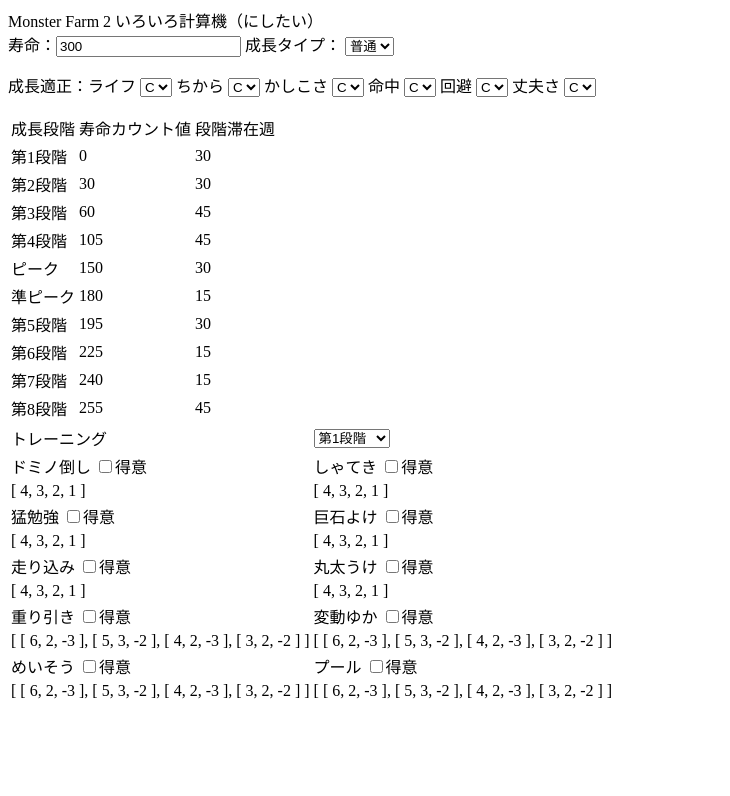
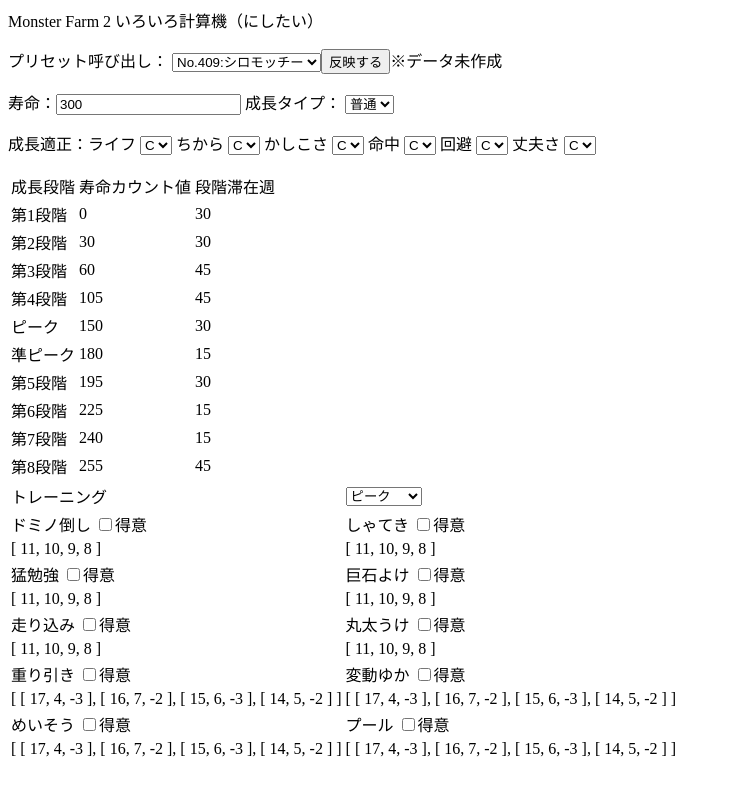
Before and after one commit to miihon-ani/mf-proj, a Vue app: page / in a window 1280 px wide. Shown: the top 796 px of the page, without its empty margins (0-730 px from the left). Built offline with nearby package versions, Linux system fonts and the light colour scheme.

Commit message:
プリセットからの反映を仮実装して公開版ビルド

```diff
--- a/src/App.vue
+++ b/src/App.vue
@@ -1,6 +1,21 @@
 <template>
   <div>
     <myheader></myheader>
+    <p>
+      プリセット呼び出し：
+      <select v-model="main.monster_id">
+        <option
+          v-for="monster in monster_preset"
+          :key="monster.no"
+          :value="monster.no"
+        >
+          No.{{ monster.no }}:{{ monster.name }}
+        </option>
+      </select>
+      <button @click="setMonster()">反映する</button>
+      <span>※データ未作成</span>
+    </p>
+    <p>
       寿命：<input v-model="main.lifespan" type="number" />
       成長タイプ：
       <select v-model="main.grow_type">
@@ -8,6 +23,7 @@
           {{ data }}
         </option>
       </select>
+    </p>
     <p>
       成長適正：ライフ
       <select v-model="main.aptitude.lif">
@@ -46,7 +62,7 @@
         </option>
       </select>
     </p>
-    <training :main="main"></training>
+    <training :main="main" ref="training"></training>
   </div>
 </template>
 
@@ -64,6 +80,7 @@
       // 各種初期値(子に引き渡す用)
       main: {
         lifespan: '300',
+        monster_id: 409,
         grow_type: 2,
         selection: 0,
         stair: 0,
@@ -74,14 +91,64 @@
           ski: 2,
           spd: 2,
           def: 2
+        },
+        skilled: {}
+      },
+      // データ形式考えるための仮実装。実際にどう載せてどう使うかは今後考える
+      monster_preset: [
+        {
+          name: 'シロゾー',
+          no: 408,
+          lifespan: '350',
+          grow_type: 3,
+          aptitude: {
+            lif: 2,
+            pow: 2,
+            int: 0,
+            ski: 0,
+            spd: 2,
+            def: 2
+          },
+          skilled: {
+            swim: 1
           }
         },
+        {
+          name: 'シロモッチー',
+          no: 409,
+          lifespan: '340',
+          grow_type: 3,
+          aptitude: {
+            lif: 2,
+            pow: 2,
+            int: 2,
+            ski: 1,
+            spd: 1,
+            def: 1
+          },
+          skilled: {
+            pull: 1
+          }
+        }
+      ],
       // 成長適性
       pattern: ['A', 'B', 'C', 'D', 'E'],
       // 成長タイプ
       type: ['早熟', '持続', '普通', '晩成']
     };
   },
-  methods: {}
+  methods: {
+    setMonster() {
+      const monsterId = this.main.monster_id;
+      const monsterData = this.monster_preset.filter(function (item, index) {
+        if (item.no === monsterId) return true;
+      })[0];
+      this.main.lifespan = monsterData.lifespan;
+      this.main.grow_type = monsterData.grow_type;
+      this.main.lifespan = monsterData.lifespan;
+      this.main.aptitude = monsterData.aptitude;
+      this.$refs.training.setSkilled(monsterData.skilled);
+    }
+  }
 };
 </script>
--- a/src/components/training.vue
+++ b/src/components/training.vue
@@ -135,25 +135,9 @@
   data() {
     return {
       // 初期設定
-      stair: 0,
+      stair: 4,
       trainingData: trainingData,
-      skilled: {
-        domino: 0,
-        shoot: 0,
-        study: 0,
-        dodge: 0,
-        run: 0,
-        endure: 0,
-        pull: 0,
-        leap: 0,
-        meditate: 0,
-        swim: 0,
-        papas: 0,
-        mandy: 0,
-        parepare: 0,
-        torble: 0,
-        kawrea: 0
-      },
+      skilled: {},
       // 成長段階
       grow_stages: [
         { type: '早熟', value: [0, 5, 10, 20, 30, 35, 40, 55, 70, 80, 100] },
@@ -336,6 +320,10 @@
 
       let return_array = [value1, value2, value3, value4];
       return return_array;
+    },
+    // プリセット反映用（親から呼ばれる）
+    setSkilled(objSkilled) {
+      this.skilled = objSkilled;
     }
   }
 };
```
Also changed, not shown: 9 other files (tests, documents, lock files or other folders). Lines whose indentation alone changed are shown as unchanged.
